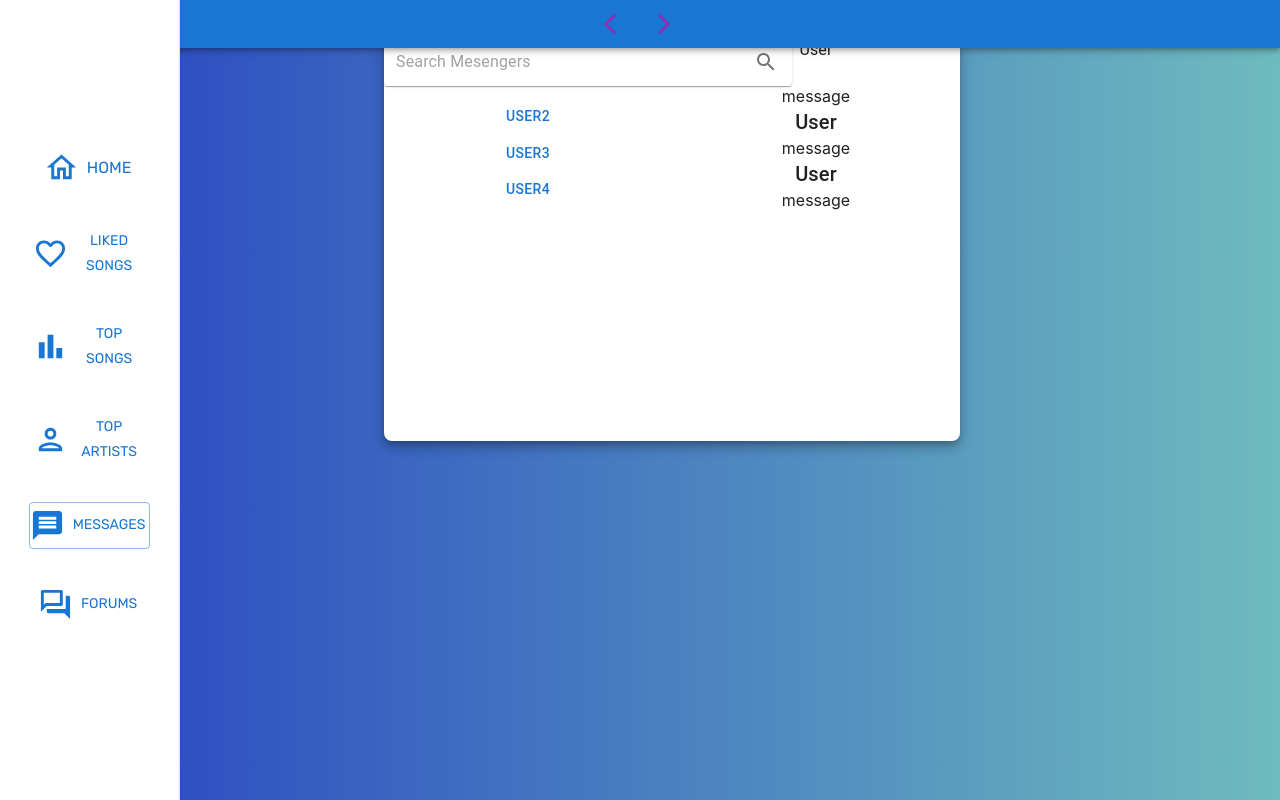
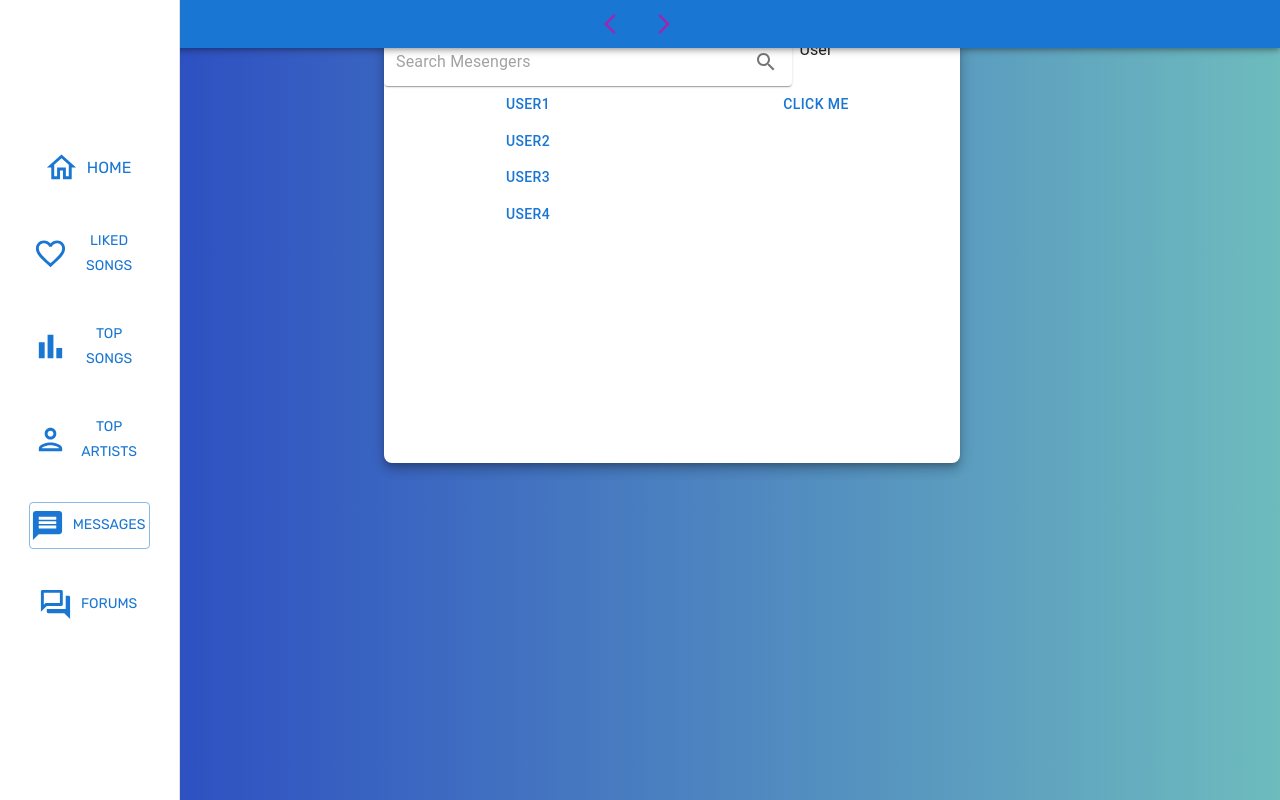
Before and after one commit to clrali/Launch-Spotify, a React (Create React App) app in the folder frontend/: page /messages in a window 1280 px wide. Built offline with nearby package versions, Linux system fonts and the light colour scheme.

Commit message:
started the dms

```diff
--- /dev/null
+++ b/frontend/src/components/messagePage/EmptyMessage.js
@@ -0,0 +1,15 @@
+import { Card } from "@mui/material";
+
+function EmptyMessage() {
+
+  return (
+    <Card>
+      <h3>
+        There are no messages here!
+      </h3>
+      <p>Type and send a message below!</p>
+    </Card>
+  );
+}
+
+export default EmptyMessage;
--- /dev/null
+++ b/frontend/src/components/messagePage/Message.js
@@ -0,0 +1,14 @@
+import { Card } from "@mui/material";
+
+function Message(props) {
+
+  return (
+    <Card
+    >
+      <h3>{props.user}:</h3>
+      <p>{props.messages}</p>
+    </Card>
+  );
+}
+
+export default Message;
--- a/frontend/src/components/messagePage/MessageBody.js
+++ b/frontend/src/components/messagePage/MessageBody.js
@@ -1,8 +1,37 @@
-
+import { useState } from "react";
+import EmptyMessage from "./EmptyMessage";
+import Message from "./Message";
+import { Button } from "@mui/material";
 
 const MessageBody = props => {
+
+    const [nothing, setNothing] = useState(false);
+
+    const [messages, setMessages] = useState([]);
+
+    function updateMessages() {
+        fetch("http://localhost:9000/spotify/messages?user=" + "K5icETWXzFDdLp0WlqqR" + "&?messenger=" + "NGCT83rHVoAMibfX7x8V")
+        .then((res) => res.json())
+        .then((text) => {
+            if (text.result.length === 0) {
+                setNothing(true);
+              }
+            setMessages(text.result);
+        })
+        .catch((err) => console.log(err))
+      };
+
 	return (
-		<div></div>
+		<div>
+            {nothing && <EmptyMessage/>}
+            {messages.map((message) => (
+                  <Message
+                    messages={message.content}
+                    user={message.user}
+                  />
+                ))}
+                <Button onClick={updateMessages}>Click me</Button>
+        </div>
 	);
 };
 
--- a/frontend/src/components/messagePage/Messages.js
+++ b/frontend/src/components/messagePage/Messages.js
@@ -16,6 +16,7 @@ import {
 } from "@mui/material";
 import { useContext } from "react";
 import { UserContext } from "../../UserContext";
+import MessageBody from "./MessageBody";
 
 const Messages = (props) => {
 	const {user, setUser} = useContext(UserContext);
@@ -70,25 +71,14 @@ const Messages = (props) => {
           </Grid>
           <Grid item xs={6}>
             <Stack>
-              <Button variant="text"> {user} </Button>
+              <Button variant="text"> User1 </Button>
               <Button variant="text"> User2 </Button>
               <Button variant="text"> User3 </Button>
               <Button variant="text"> User4 </Button>
             </Stack>
           </Grid>
           <Grid item xs={6}>
-            <Box>
-              <Typography variant="h6"> {user} </Typography>
-              <Typography variant="p"> message </Typography>
-            </Box>
-            <Box>
-              <Typography variant="h6"> User </Typography>
-              <Typography variant="p"> message </Typography>
-            </Box>
-            <Box>
-              <Typography variant="h6"> User </Typography>
-              <Typography variant="p"> message </Typography>
-            </Box>
+            <MessageBody></MessageBody>
           </Grid>
         </Grid>
       </Card>
```
Also changed, not shown: 1 other file (tests, documents, lock files or other folders).
